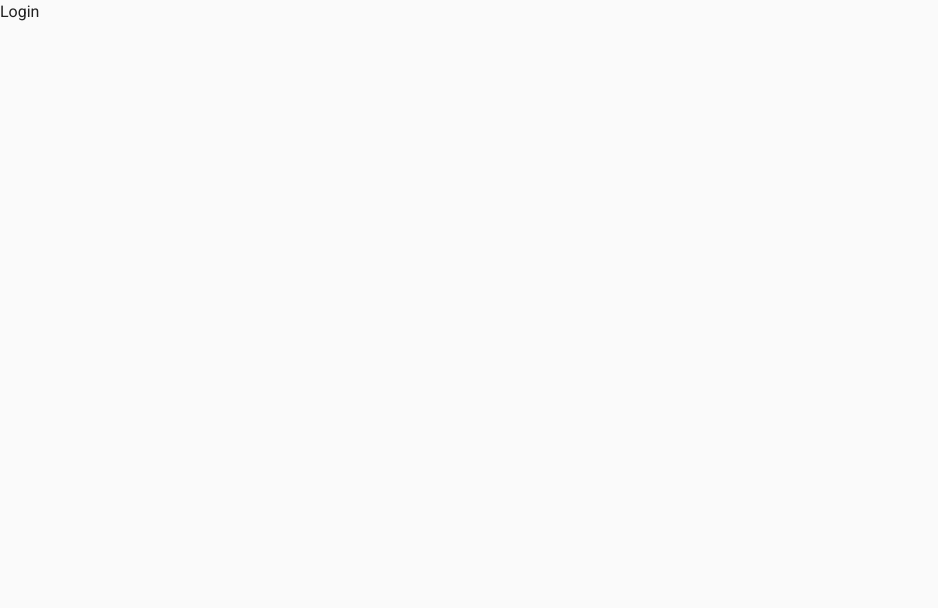
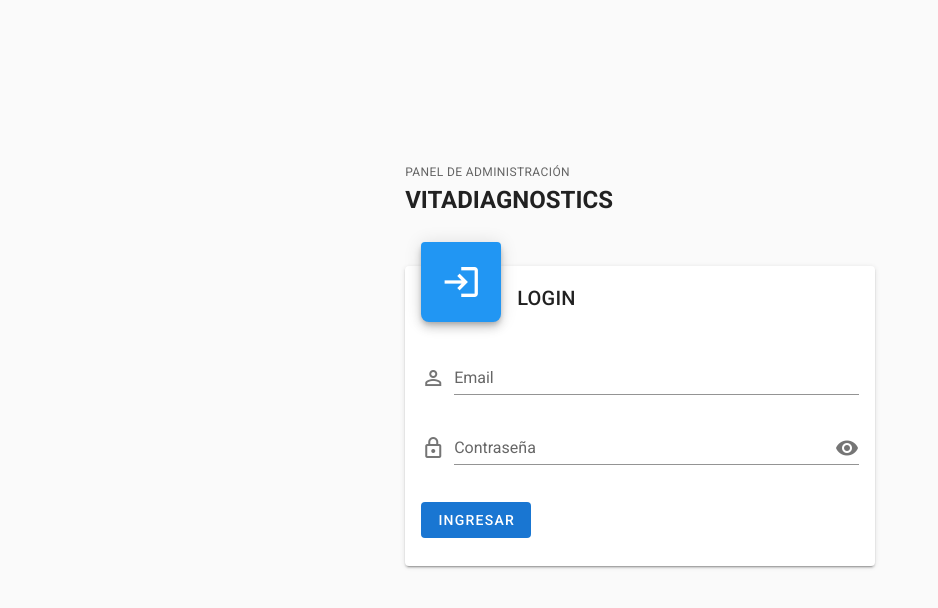
Before and after one commit to martinalanis/vitadiagnostics-app, a Vue app: page /login in a window 1280 px wide. Shown: the top 608 px of the page, without its empty margins (0-938 px from the left). Built offline with nearby package versions, Linux system fonts and the light colour scheme.

Commit message:
Login inicializado

```diff
--- a/public/index.html
+++ b/public/index.html
@@ -4,6 +4,7 @@
     <meta charset="utf-8">
     <meta http-equiv="X-UA-Compatible" content="IE=edge">
     <meta name="viewport" content="width=device-width,initial-scale=1.0">
+    <meta name="robots" content="noindex,nofollow">
     <link rel="icon" href="<%= BASE_URL %>favicon.ico">
     <title>Vitadiagnostics</title>
     <link rel="stylesheet" href="https://fonts.googleapis.com/css?family=Roboto:100,300,400,500,700,900">
--- a/src/scss/styles.scss
+++ b/src/scss/styles.scss
@@ -4,6 +4,9 @@
 }
 .v-snack__content {
   font-family: 'Roboto';
+}
+.h-100 {
+  height: 100%;
 }
 .relative {
   position: relative;
@@ -28,6 +31,11 @@
   display: flex;
   justify-content: center;
   align-items: center;
+  &.small {
+    width: 80px;
+    height: 80px;
+    top: -1.5em;
+  }
 }
 
 .d_content_overflow_visible {
--- a/src/views/Login.vue
+++ b/src/views/Login.vue
@@ -1,14 +1,107 @@
 <template>
   <v-app>
     <v-main>
-      Login
+      <v-container class="h-100">
+        <v-form ref="form" lazy-validation @submit.prevent="login" class="h-100">
+          <v-row class="h-100 justify-center align-center">
+            <v-col cols="12" md="5">
+              <h4 class="text--secondary caption">PANEL DE ADMINISTRACIÓN</h4>
+              <h2 class="mb-12">
+                VITADIAGNOSTICS
+              </h2>
+              <v-card class="mb-12">
+                <div class="modal_header_icon blue small elevation-6">
+                  <v-icon x-large color="#FFF">mdi-login</v-icon>
+                  <!-- <img src="@/assets/user2.png" alt="" style="width:70px;"> -->
+                </div>
+                <v-card-title>
+                  <p class="title pl-12 ml-12">
+                    LOGIN
+                  </p>
+                </v-card-title>
+                <v-card-text>
+                  <v-text-field
+                    v-model.trim="form.email"
+                    label="Email"
+                    :rules="validations.ruleEmail"
+                    prepend-icon="mdi-account-outline"
+                    type="email"
+                  />
+                  <v-text-field
+                    v-model.trim="form.password"
+                    label="Contraseña"
+                    :append-icon="showPassword ? 'mdi-eye-off' : 'mdi-eye'"
+                    :rules="validations.passwordRules"
+                    :type="showPassword ? 'text' : 'password'"
+                    hint="Longitud minima 6 caracteres"
+                    @click:append="showPassword = !showPassword"
+                    prepend-icon="mdi-lock-outline"
+                    class="mb-4"
+                  />
+                  <v-btn
+                    dark
+                    depressed
+                    :loading="loading"
+                    color="primary"
+                    class="mb-3"
+                    type="submit"
+                  >
+                    Ingresar
+                  </v-btn>
+                </v-card-text>
+              </v-card>
+            </v-col>
+          </v-row>
+        </v-form>
+      </v-container>
     </v-main>
   </v-app>
 </template>
 
 <script>
+import api from '@/api'
+
 export default {
-  name: 'Login'
+  name: 'Login',
+  data () {
+    return {
+      showPassword: false,
+      loading: false,
+      form: {
+        email: '',
+        password: ''
+      },
+      validations: {
+        ruleEmail: [
+          value => !!value || 'Campo requerido.',
+          value => {
+            const pattern = /^[a-zA-Z0-9]+(\.[_a-zA-Z0-9]+)*@[a-zA-Z0-9-]+(\.[a-zA-Z0-9-]+)*(\.[a-zA-Z]{2,15})$/
+            return pattern.test(value) || 'Email no válido.'
+          }
+        ],
+        passwordRules: [
+          value => !!value || 'Campo requerido.',
+          value => value.length >= 6 || 'Minimo 6 caracteres'
+        ]
+      }
+    }
+  },
+  methods: {
+    async login () {
+      if (this.$refs.form.validate()) {
+        // console.log(this.form)
+        try {
+          const res = await api.post('/auth/login', this.form)
+          console.log(res.data)
+          if (res.data.token) {
+            this.$store.dispatch('notify', { success: true, message: 'Bienvenido' })
+          }
+        } catch (error) {
+          this.$store.dispatch('notify', { success: false, message: error.response.data })
+        }
+      }
+    }
+  }
 }
 </script>
 
```
Also changed, not shown: 2 other files (tests, documents, lock files or other folders).
